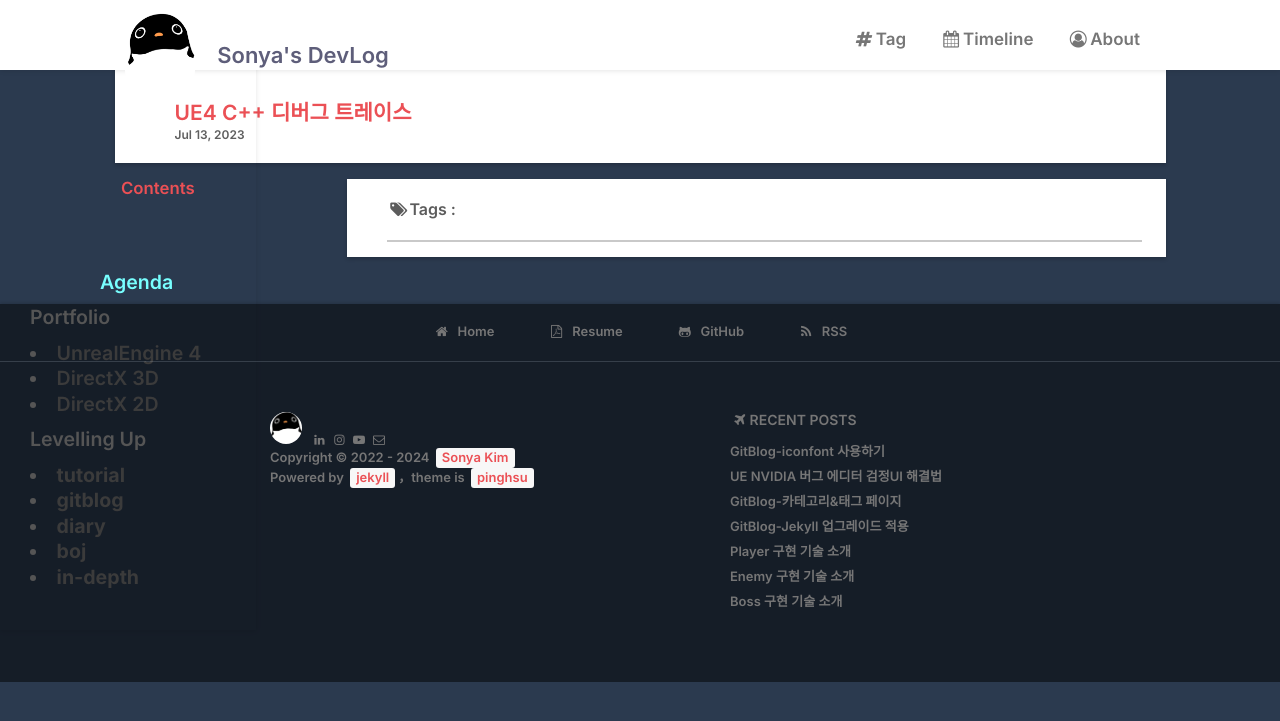
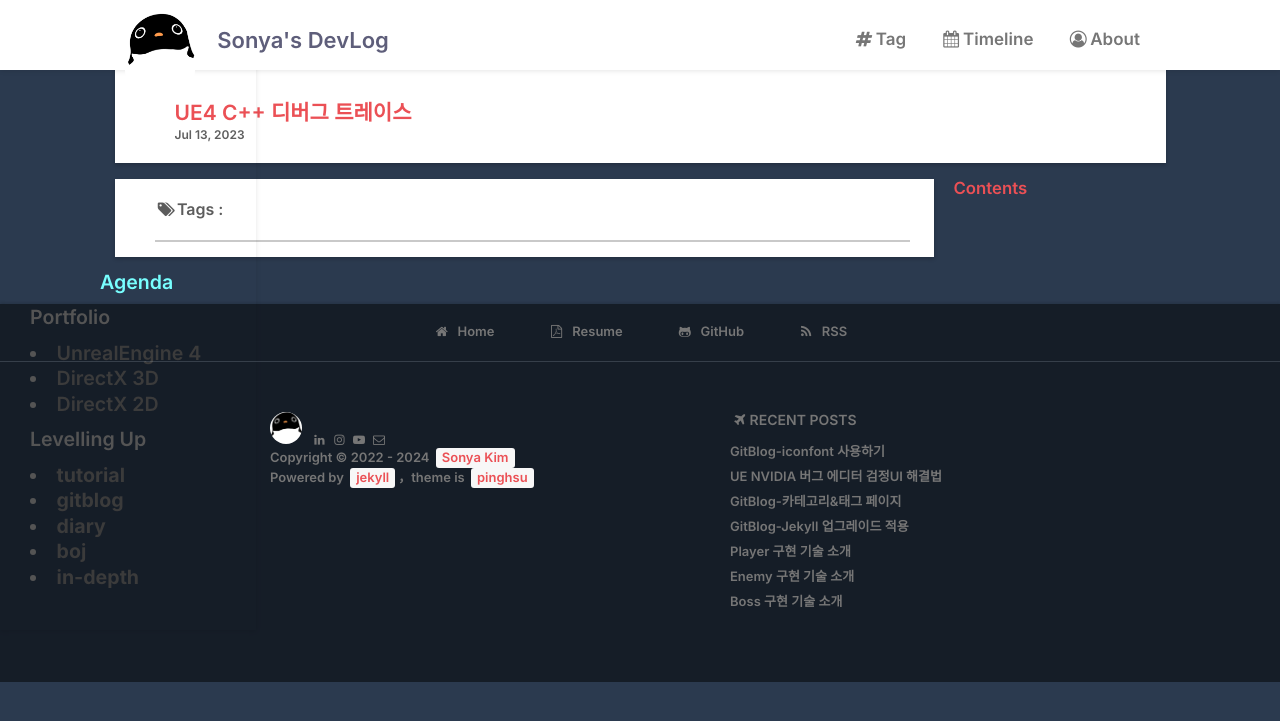
Before and after one commit to ssonsonya/ssonsonya.github.io, a Jekyll site: the page built from _posts/2023-07-13-UE4-StepByStep-051.md, in a window 1280 px wide. Shown: the top 721 px of the page. Built offline with Jekyll 4.4.1, drawn with Linux system fonts in a browser that asks for light colours; nearby versions of some CDN libraries; some web fonts are replaced; comment, search, counter and statistics services are not loaded.

Commit message:
[ Style ] Fixed Post layout

```diff
--- a/_layouts/post.html
+++ b/_layouts/post.html
@@ -14,10 +14,6 @@ layout: default
 </article>
 <div class="main-container">
     <div class="post-container">
-        <div class="navigation" id="navigation">
-            <h1>Contents</h1>
-            <ul class="nav sidenav"></ul>
-        </div>
         <article class="post-content">
             <p><span class='iconfont icon-tags'>Tags :
                 {% for tag in page.tag %}
@@ -27,6 +23,10 @@ layout: default
                 <hr>
             {{ content }}
         </article>
+        <div class="navigation" id="navigation">
+            <h1>Contents</h1>
+            <ul class="nav sidenav"></ul>
+        </div>
         <div class="post-content">
          {% include comment.html %}
         </div>
```
Also changed, not shown: style/css/style.min.css.
